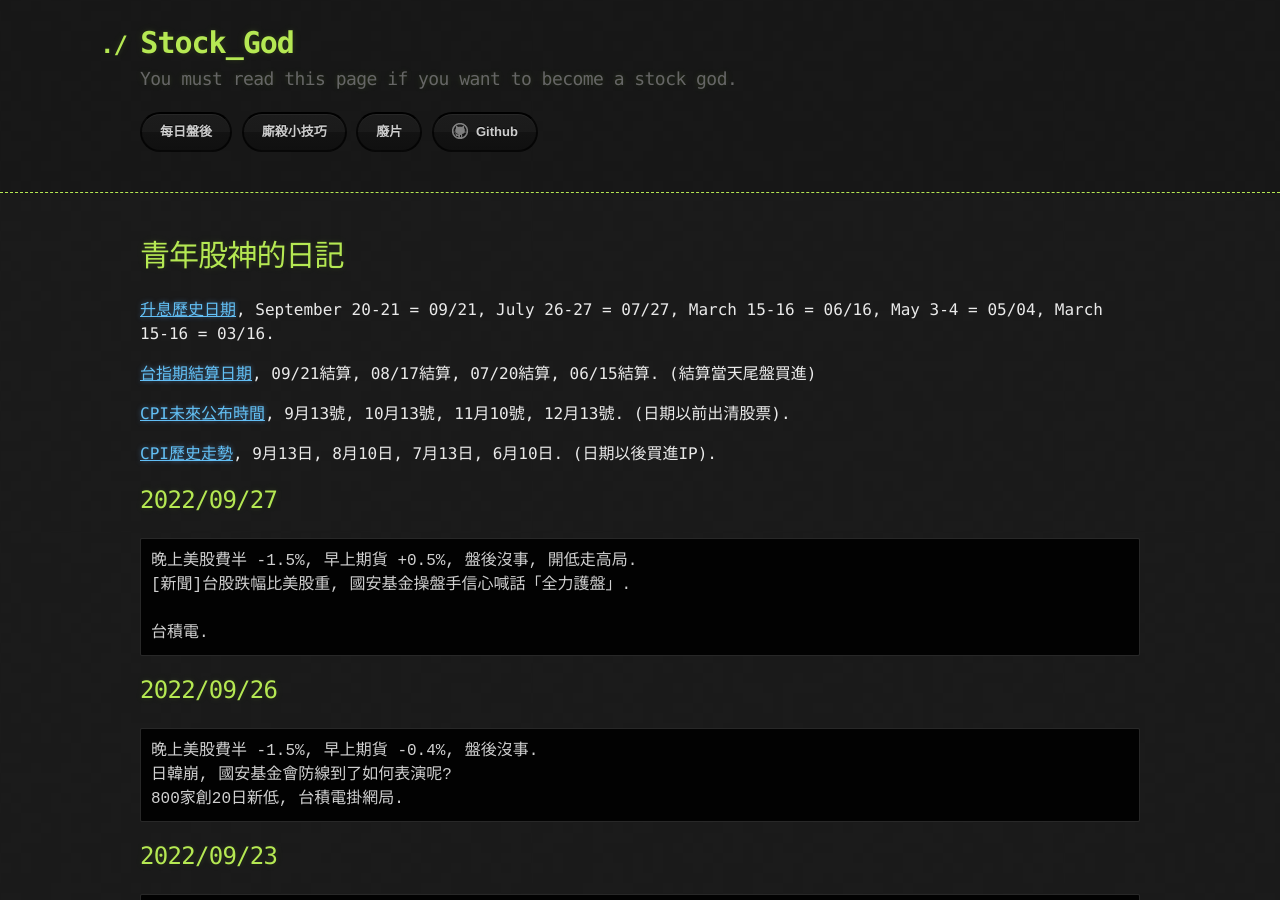
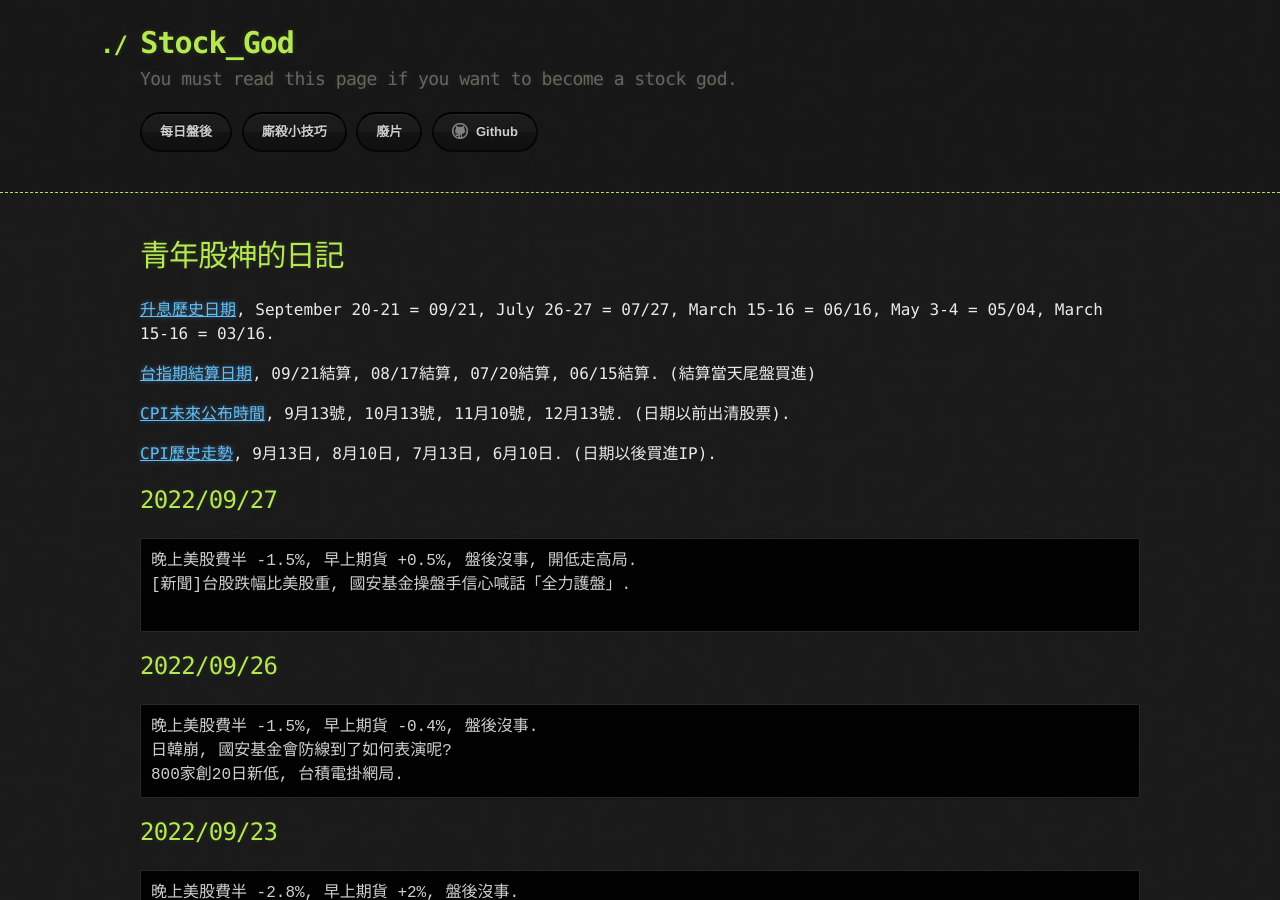
Before and after one commit to lepg5487/Stock_God, a Jekyll site: the page built from index.md, in a window 1280 px wide and 900 px high. Built offline with Jekyll 4.4.1, drawn with Linux system fonts in a browser that asks for light colours; our own code applies the rules of GitHub Pages for plain Markdown files.

Commit message:
Update index.md

````diff
--- a/index.md
+++ b/index.md
@@ -17,7 +17,6 @@ layout: testlayouts
 晚上美股費半 -1.5%, 早上期貨 +0.5%, 盤後沒事, 開低走高局.
 [新聞]台股跌幅比美股重, 國安基金操盤手信心喊話「全力護盤」.
 
-台積電.
 ```
 
 ## 2022/09/26
````
